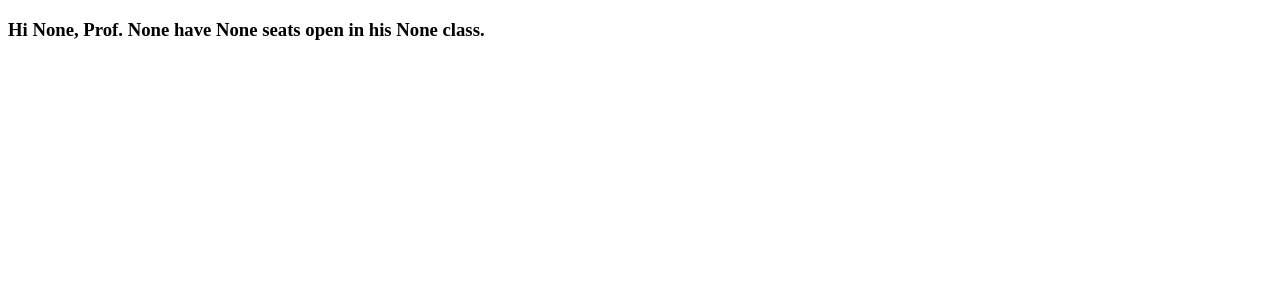
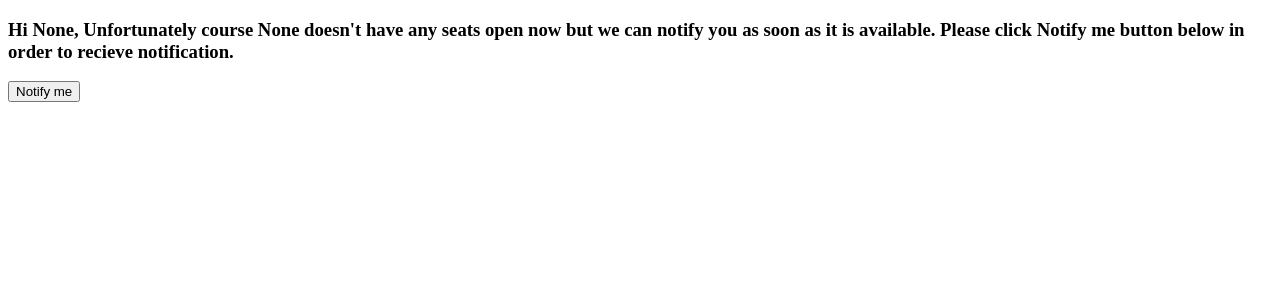
Before and after one commit to ashishsirohi/ASUClassAlert, a Django app: page /result/ in a window 1280 px wide. Shown: the top 300 px of the page. Run offline with Django 3.2, Linux system fonts and the light colour scheme.

Commit message:
notify me done. duplication needs to be handled

```diff
--- a/asuca/models.py
+++ b/asuca/models.py
@@ -14,4 +14,4 @@ class userinfo(models.Model):
 class courses(models.Model):
     courseid = models.BigIntegerField()
     term = models.BigIntegerField()
-    users = ArrayField(models.BigIntegerField())
+    users = ArrayField(models.TextField())
--- /dev/null
+++ b/asuca/static/js/result.js
@@ -0,0 +1,23 @@
+/**
+ * Created by ashish on 6/29/17.
+ */
+function result_status(seats, cid, avl) {
+    if(cid == "None"){
+        document.getElementById("notify").style.display = "none";
+        document.getElementById("reg").style.display = "none";
+        document.getElementById("av").style.display = "none";
+        document.getElementById("na").style.display = "none";
+    }
+    else{
+        if(avl){
+            document.getElementById("notify").style.display = "none";
+            document.getElementById("no_cid").style.display = "none";
+            document.getElementById("na").style.display = "none";
+        }
+        else {
+            document.getElementById("reg").style.display = "none";
+            document.getElementById("no_cid").style.display = "none";
+            document.getElementById("av").style.display = "none";
+        }
+    }
+}
--- a/asuca/templates/asuca/result.html
+++ b/asuca/templates/asuca/result.html
@@ -2,11 +2,29 @@
 <html lang="en">
 <head>
     <meta charset="UTF-8">
-    <title>Title</title>
+    <title>Search Result</title>
 </head>
-<body>
 
-<h3>Hi {{ name }}, Prof. {{ prof }} have {{ seats }} seats open in his {{ course }} class.</h3>
+{% load static %}
+<link rel="stylesheet" href="{% static 'css/style.css' %}">
+<script src="{% static 'js/result.js' %}"></script>
+
+<script>
+    var seats = {{ seats }};
+    var cid = {{ cid }};
+    var avl = {{ av }};
+</script>
+
+<body onload="result_status(seats, cid, avl)">
+
+    <h3 id="av">Hi {{ name }}, Prof. {{ prof }} have {{ seats }} seats open in his {{ course }} class.</h3>
+
+    <h3 id="na">Hi {{ name }}, Unfortunately course {{ course }} doesn't have any seats open now but we can notify you as soon as it is available. Please click <b>Notify me</b> button below in order to recieve notification.</h3>
+
+    <button type="submit" onclick="location.href='{% url 'notifyUser' %}'" id="notify">Notify me</button>
+    <button type="submit" onclick="window.open('https://webapp4.asu.edu/catalog/classlist?k={{ cid }}&t=2177&e=all&hon=F')" id="reg">Register Now</button>
+
+    <h3 id="no_cid">Hi, Please click <a href='{% url 'home' %}'>here</a> to search the availablity of any course.</h3>
 
 </body>
 </html>
--- a/asuca/views.py
+++ b/asuca/views.py
@@ -12,8 +12,11 @@ from .forms import LoginForm, SignupForm, SearchForm
 from django.contrib.auth.models import User
 from django.contrib.auth import authenticate, login, logout
 
-from asuca.models import userinfo
+from asuca.models import userinfo, courses
 from searchcourse import check_status
+
+from django.db.models import F
+from django.db.models.expressions import CombinedExpression, Value
 
 # Create your views here.
 def home(request):
@@ -65,7 +68,7 @@ def signupUser(request):
                 msg = "User already exist!!"
                 return render(request, 'asuca/signup.html', {'signup_form': form, "Error": msg})
 
-            userinfo.objects.create(username = uname, emailid = email, phone = pnum)
+            userinfo.objects.create(username = uname, emailid = email, phone = pnum, courses=[])
             user = authenticate(request, username=uname, password=passwd1)
             login(request, user)
             msg = "true"
@@ -88,16 +91,43 @@ def searchcourse(request):
         form = SearchForm(request.POST)
         if form.is_valid():
             cid = form.cleaned_data['courseid']
+            sub = form.cleaned_data['subject']
+            sub_id = form.cleaned_data['subj_num']
             term = '2177'
             status = check_status(cid, term)
-            print "Hello"
+            course_name = str(sub)+str(sub_id)
+            #print "Hello"
             print status
             if len(status)>0:
                 request.session['prof'] = status[0]
                 request.session['course'] = status[1]
                 request.session['seats'] = status[2]
+                request.session['cid'] = cid
+                request.session['av'] = 1
+            else:
+                request.session['cid'] = cid
+                request.session['av'] = 0
+                request.session['course'] = course_name
+
 
     return HttpResponseRedirect(reverse('searchresult'))
 
 def searchResult(request):
-    return render(request, 'asuca/result.html', {'name': request.session.get('username'), 'course': request.session.get('course'), 'prof': request.session.get('prof'), 'seats': request.session.get('seats')})
+    return render(request, 'asuca/result.html', {'av': request.session.get('av'), 'cid': request.session.get('cid'),'name': request.session.get('username'), 'course': request.session.get('course'), 'prof': request.session.get('prof'), 'seats': request.session.get('seats')})
+
+def notifyUser(request):
+    cid =request.session.get('cid')
+    uname = request.session.get('username')
+    record = userinfo.objects.get(username=uname)
+    record.courses.append(cid)
+    record.save()
+
+    record = courses.objects.filter(courseid=cid).exists()
+    if(record):
+        record = courses.objects.get(courseid=cid)
+        record.users.append(uname)
+        record.save()
+    else:
+        courses.objects.create(courseid=cid, term=2177, users=[uname])
+
+    return HttpResponseRedirect(reverse('home'))
--- a/asuclassalert/urls.py
+++ b/asuclassalert/urls.py
@@ -27,6 +27,7 @@ urlpatterns = [
     url(r'^logout/', views.logoutUser, name='logoutUser'),
     url(r'^search/', views.searchcourse, name='searchcourse'),
     url(r'^result/', views.searchResult, name='searchresult'),
+    url(r'^notify/', views.notifyUser, name='notifyUser'),
     #url(r'^login/$', auth_views.login, name='login'),
     #url(r'^logout/$', auth_views.logout, name='logout'),
     #url(r'^oauth/', include('social_django.urls', namespace='social')),
```
Also changed, not shown: asuca/migrations/0005_auto_20170630_0628.py (added), class.png, 4 other files.
